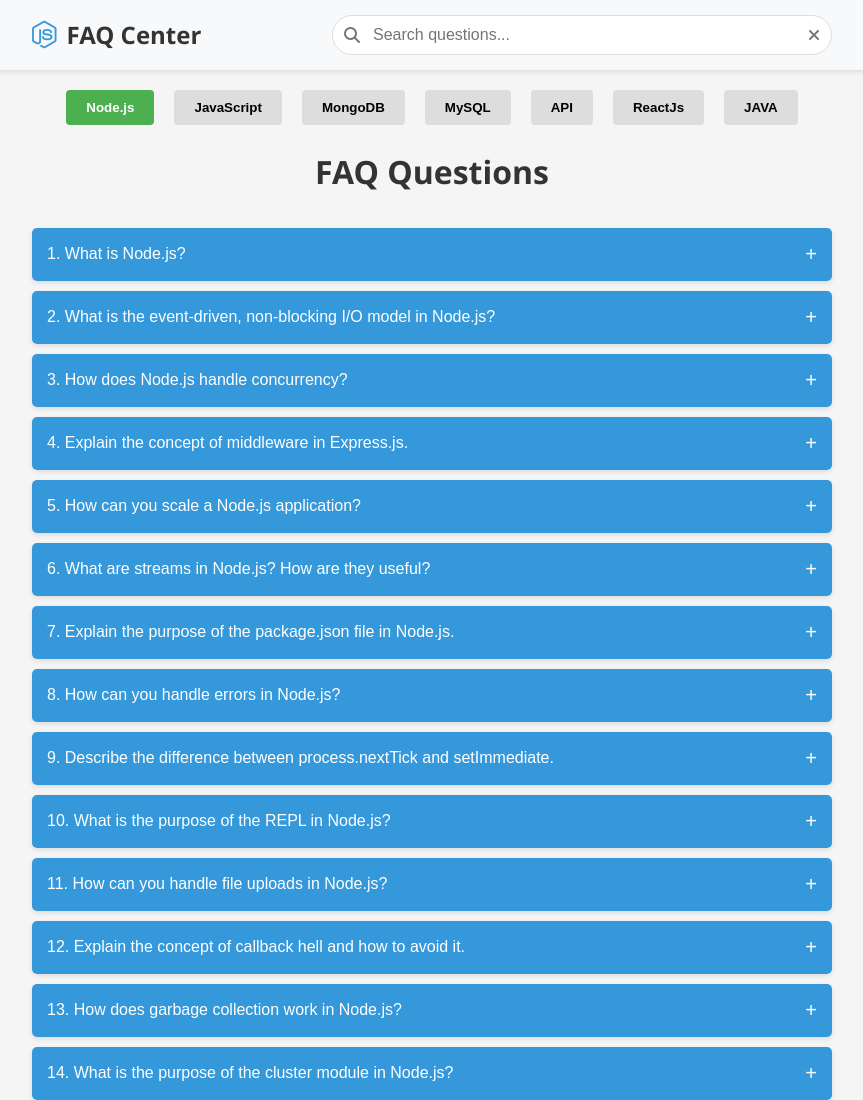
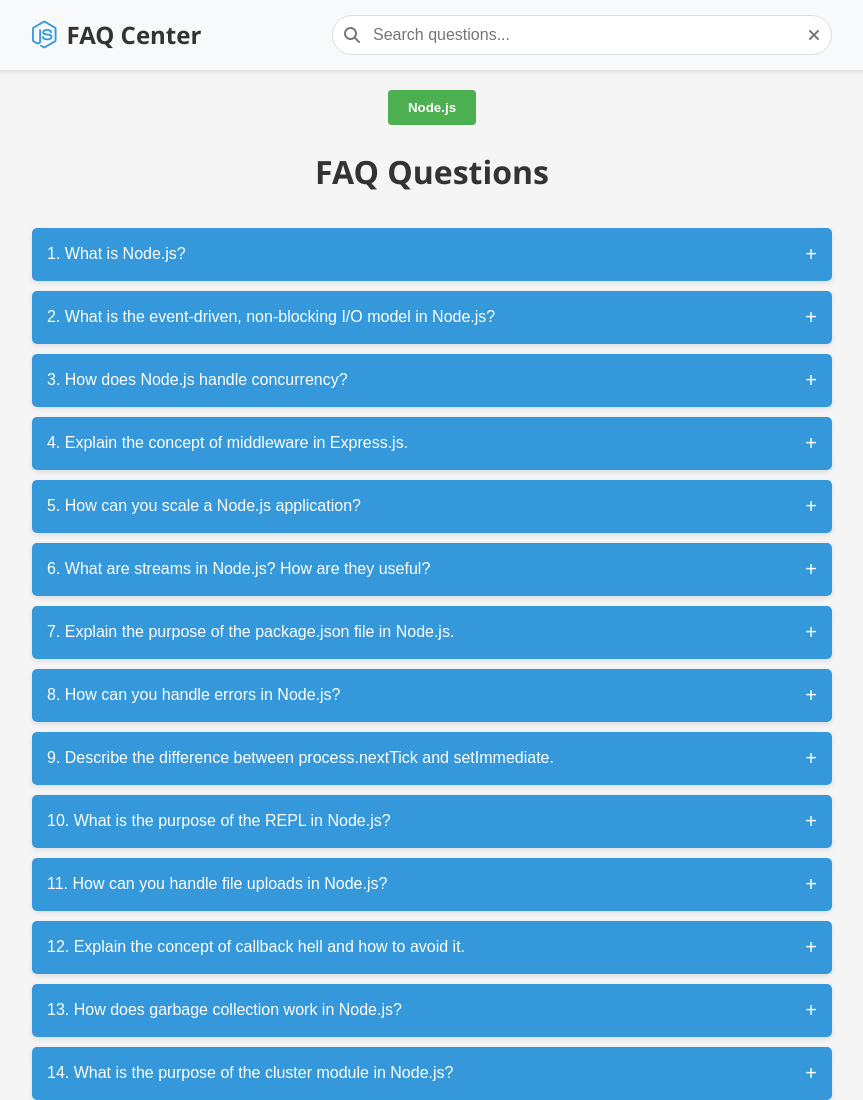
Before and after one commit to tushii05/faq-center, a plain HTML site: page public/index.html in a window 1280 px wide. Shown: the top 1100 px of the page, without its empty margins (208-1071 px from the left). Drawn offline with Linux system fonts and the light colour scheme.

```diff
--- a/public/index.html
+++ b/public/index.html
@@ -29,12 +29,12 @@
     <main>
         <div class="category-tabs">
             <button class="tab-btn active" data-topic="node">Node.js</button>
-            <button class="tab-btn" data-topic="javascript">JavaScript</button>
+            <!-- <button class="tab-btn" data-topic="javascript">JavaScript</button>
             <button class="tab-btn" data-topic="mongoDb">MongoDB</button>
             <button class="tab-btn" data-topic="mySQL">MySQL</button>
             <button class="tab-btn" data-topic="api">API</button>
             <button class="tab-btn" data-topic="react">ReactJs</button>
-            <button class="tab-btn" data-topic="java">JAVA</button>
+            <button class="tab-btn" data-topic="java">JAVA</button> -->
 
         </div>
 
--- a/public/script.js
+++ b/public/script.js
@@ -2234,12 +2234,12 @@
 
 const questions = {
     node: nodeQuestions,
-    javascript: javascriptQuestions,
-    mongoDb: mongoDbQuestions,
-    mySQL: mySQLQuestions,
-    api: apiQuestions,
-    react: reactQuestions,
-    java: javaQuestions,
+    // javascript: javascriptQuestions,
+    // mongoDb: mongoDbQuestions,
+    // mySQL: mySQLQuestions,
+    // api: apiQuestions,
+    // react: reactQuestions,
+    // java: javaQuestions,
 };
 
 let currentTopic = "node";
```
